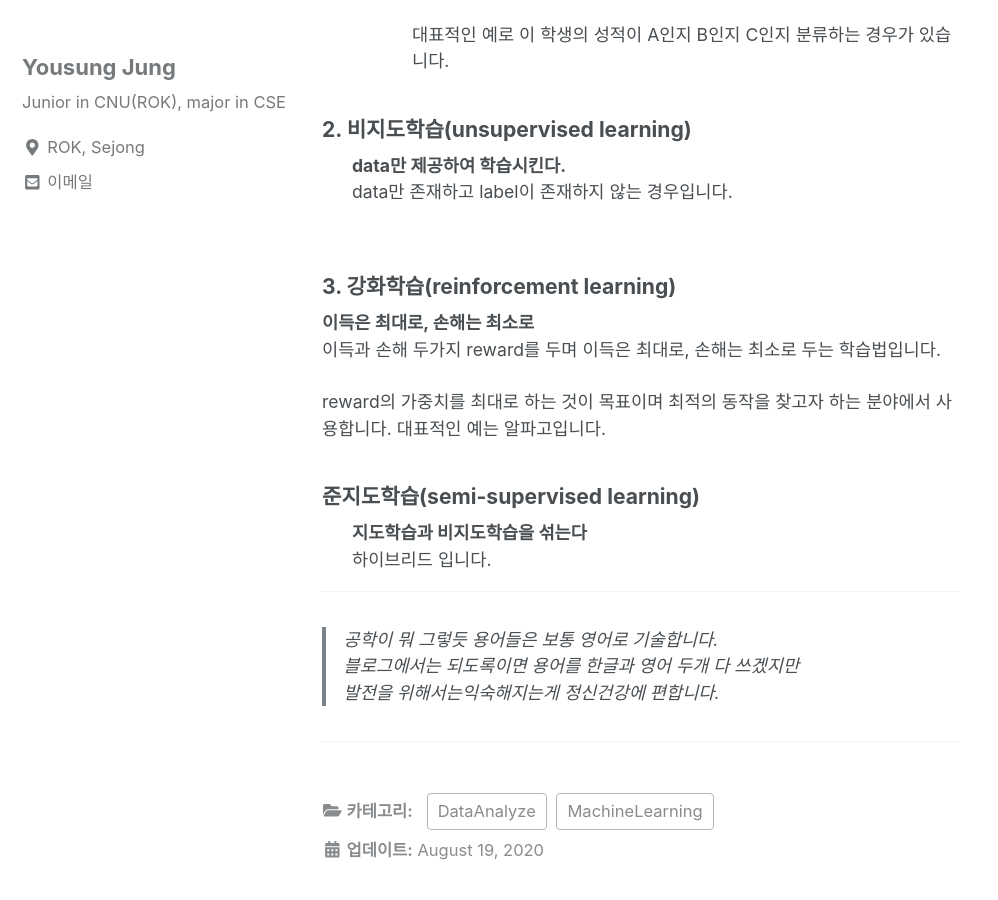
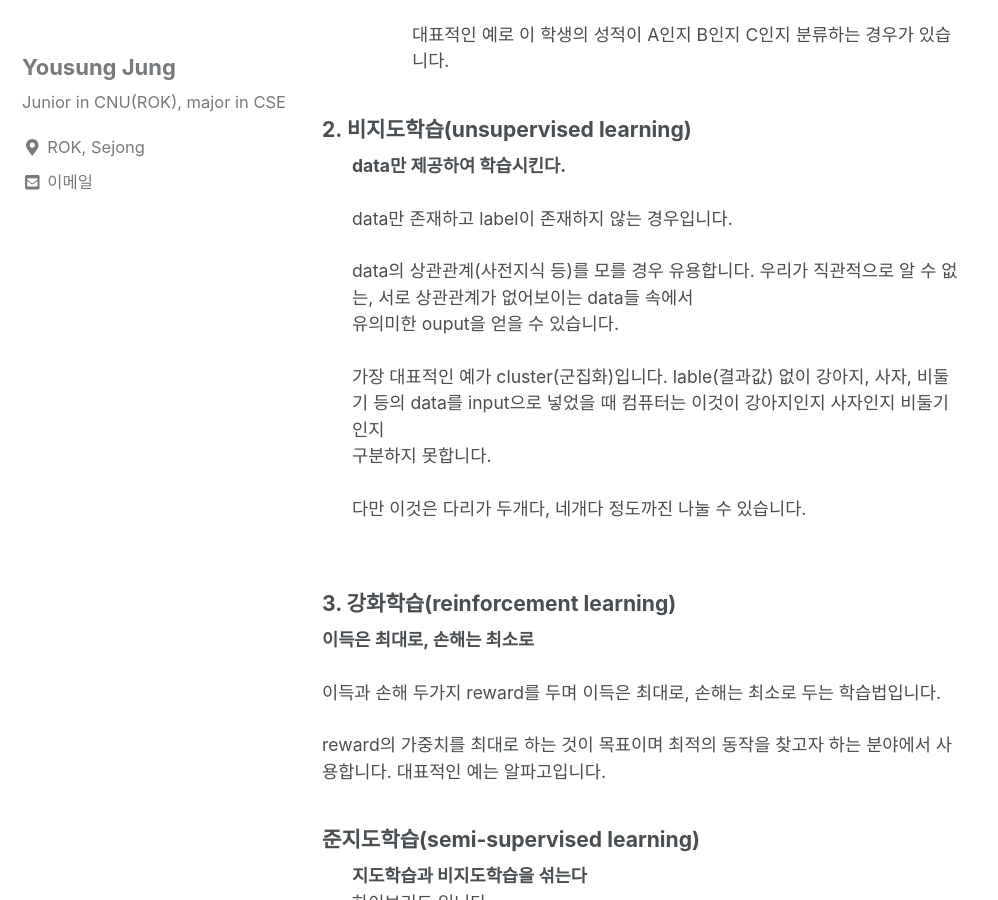
Before and after one commit to can019/can019.github.io, a Jekyll site: the page built from _posts/2020-08-18-KAIST-AI-1.md, in a window 1280 px wide and 900 px high, scrolled down 1778 px. Shown: the whole window, without its empty margins (0-998 px from the left). Built offline with Jekyll 4.4.1, drawn with Linux system fonts in a browser that asks for light colours; nearby versions of some CDN libraries; some of the changed text lies outside the part shown.

Commit message:
비지지도학습

```diff
--- a/_posts/2020-08-18-KAIST-AI-1.md
+++ b/_posts/2020-08-18-KAIST-AI-1.md
@@ -12,7 +12,7 @@ categories: MachineLearning DataAnalyze
     <div style = "margin-left : 30px">
       우리말로 하자면 기계학습으로 경험(학습)을 통해 자동으로 개선시키는 컴퓨터 알고리즘입니다.<br/>
       크게 지도학습, 비지도 학습, 강화학습 3가지로 분류됩니다.<br/><br/>
-      <i style = "font-size : 0.9em">강화학습은 지도학습의 하위 개념으로 보아 지도학습, 비지도학습 2개의 분류로 보기도 합니다.</i>
+      <i style = "font-size : 0.9em">강화학습을 지도학습의 하위 개념으로 보아 지도학습, 비지도학습 2개의 분류로 보기도 합니다.</i>
     </div>
   </div>
 
@@ -59,14 +59,21 @@ categories: MachineLearning DataAnalyze
 <div>
   <h3 style = "font-size :1.2em"> 2. 비지도학습(unsupervised learning)</h3>
   <div style = "margin-left : 30px">
-    <b>data만 제공하여 학습시킨다.</b><br/>
+    <b>data만 제공하여 학습시킨다.</b><br/><br/>
     data만 존재하고 label이 존재하지 않는 경우입니다.<br><br>
+
+    data의 상관관계(사전지식 등)를 모를 경우 유용합니다. 우리가 직관적으로 알 수 없는, 서로 상관관계가 없어보이는 data들 속에서<br>
+    유의미한 ouput을 얻을 수 있습니다.<br><br>
+    가장 대표적인 예가 cluster(군집화)입니다.
+    lable(결과값) 없이 강아지, 사자, 비둘기 등의 data를 input으로 넣었을 때 컴퓨터는 이것이 강아지인지 사자인지 비둘기인지 <br>
+    구분하지 못합니다.<br><br>
+    다만 이것은 다리가 두개다, 네개다 정도까진 나눌 수 있습니다.<br><br>
   </div>
 
   </div>
   <div>
     <h3 style = "font-size :1.2em"> 3. 강화학습(reinforcement learning)</h3>
-    <b>이득은 최대로, 손해는 최소로</b><br/>
+    <b>이득은 최대로, 손해는 최소로</b><br/><br/>
     이득과 손해 두가지 reward를 두며 이득은 최대로, 손해는 최소로 두는 학습법입니다.<br><br>
     reward의 가중치를 최대로 하는 것이 목표이며 최적의 동작을 찾고자 하는 분야에서 사용합니다.
     대표적인 예는 알파고입니다.
```
